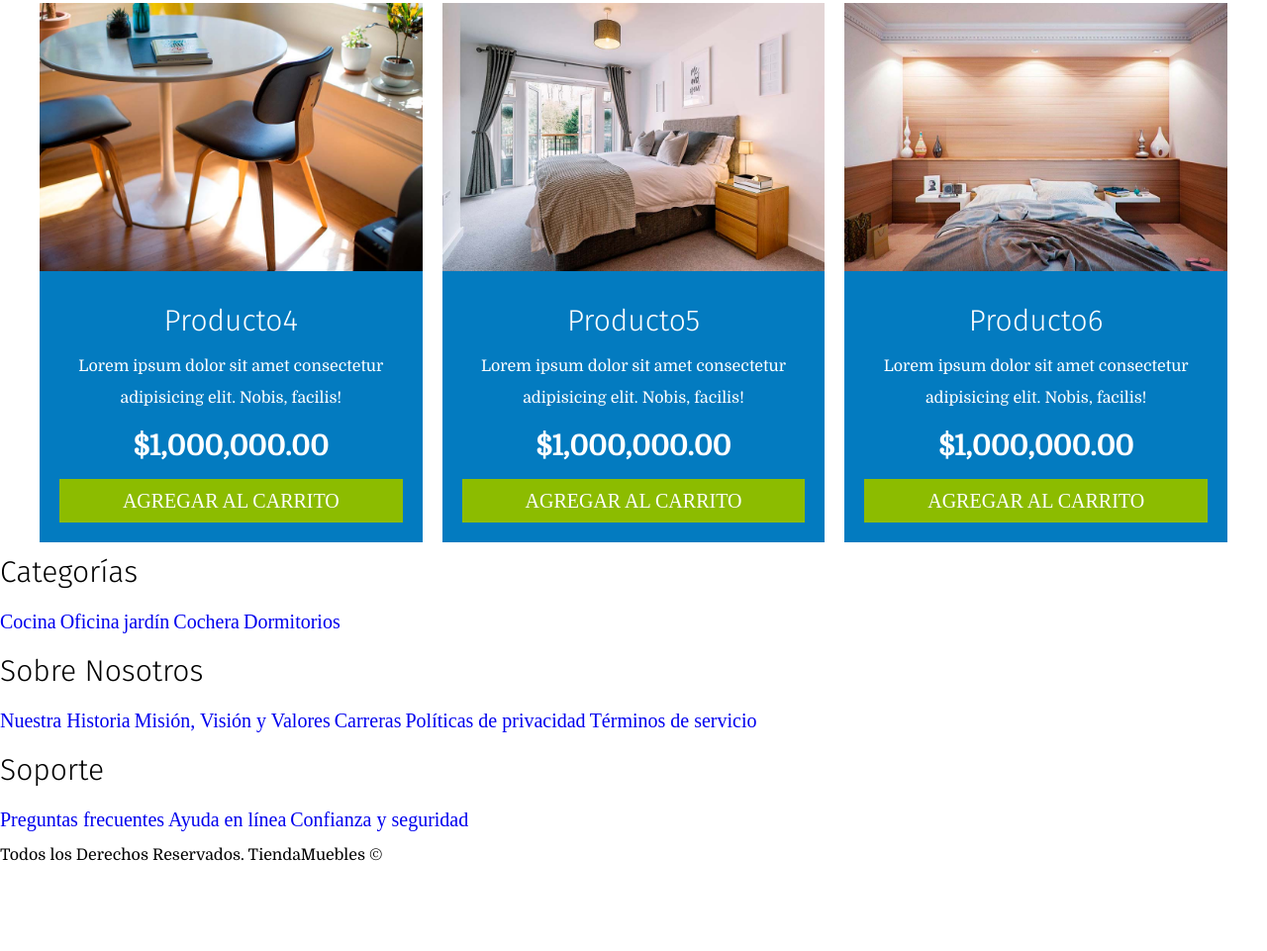
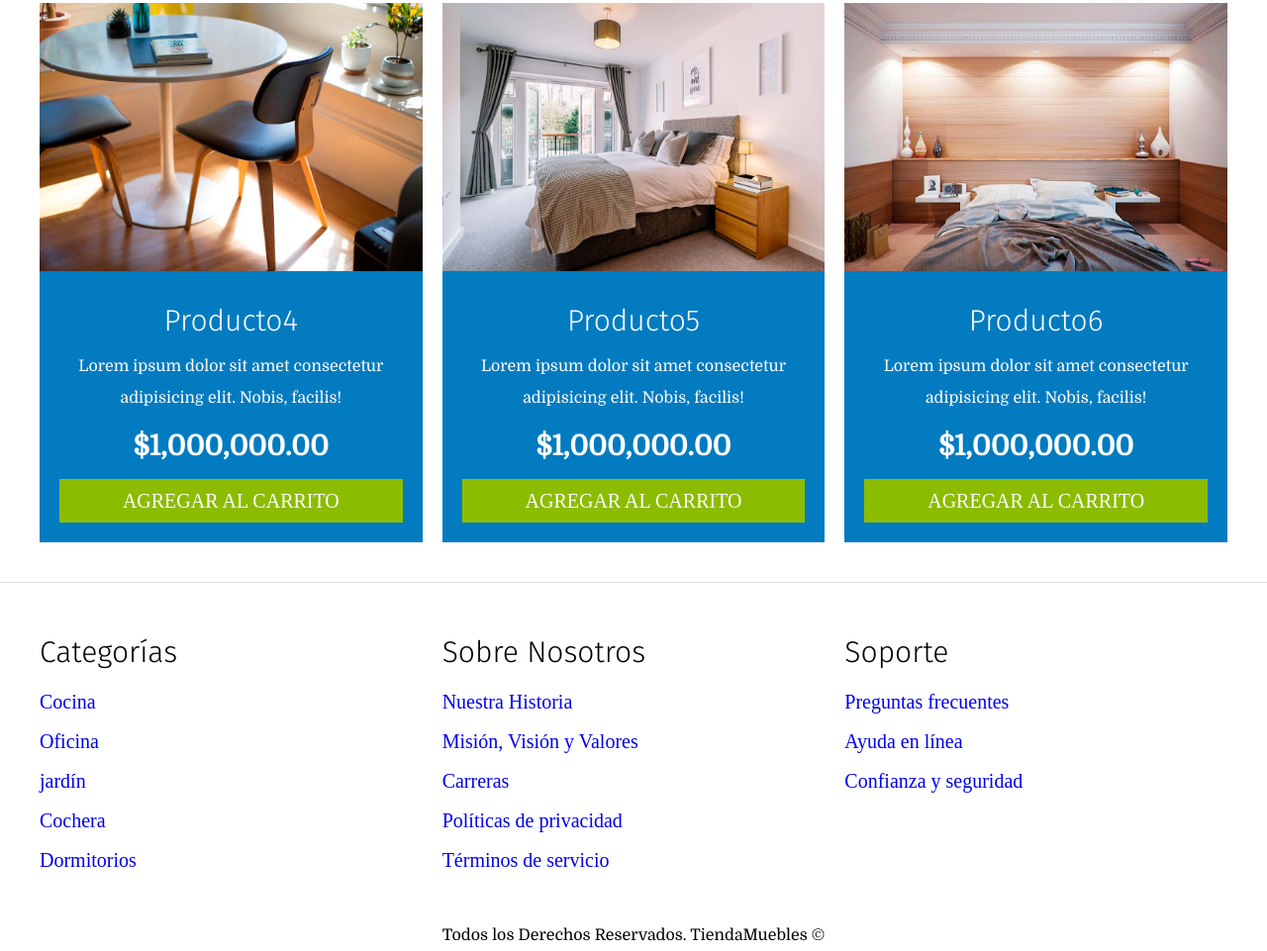
Before and after one commit to OneAlpacaMore/eCommerce_tienda_muebles, a plain HTML site: page index.html in a window 1280 px wide. Shown: the part 2852-3813 px from the top of the page at 99% size. Before the commit the page ends 3732 px from the top, so only its background shows below. Drawn offline with nearby package versions, Linux system fonts and the light colour scheme.

Commit message:
Índice de la página terminado

```diff
--- a/css/styles.css
+++ b/css/styles.css
@@ -36,7 +36,9 @@ a {
     text-decoration: none;
     font-size: 2rem;
 }
-
+a:visited {
+    color: var(--black);
+}
 .container {
      max-width: 120rem;
      margin: 0 auto;
@@ -181,3 +183,20 @@ img{
     font-weight: 900;
 }
 /*Footer*/
+.footer {
+    border-top: 0.1rem solid var(--grey);
+    margin-top: 4rem;
+    padding-top: 4rem;
+}
+.footer-container {
+    display: grid;
+    grid-template-columns: repeat(3, 1fr);
+    gap: 2rem;
+}
+.nav-flex {
+    display: flex;
+    flex-direction: column;
+}
+.footer p {
+    margin-top: 4rem;
+}
--- a/index.html
+++ b/index.html
@@ -152,11 +152,12 @@
 
     </main>
 
-    <footer>
+    <footer class="footer">
+        <div class="footer-container container">
             <div>
                 <h3>Categorías</h3>
 
-            <nav>
+                <nav class="nav-flex">
                     <a href="#">Cocina</a>
                     <a href="#">Oficina</a>
                     <a href="#">jardín</a>
@@ -168,7 +169,7 @@
             <div>
                 <h3>Sobre Nosotros</h3>
 
-            <nav>
+                <nav class="nav-flex">
                     <a href="#">Nuestra Historia</a>
                     <a href="#">Misión, Visión y Valores</a>
                     <a href="#">Carreras</a>
@@ -180,14 +181,14 @@
             <div>
                 <h3>Soporte</h3>
 
-            <nav>
+                <nav class="nav-flex">
                     <a href="#">Preguntas frecuentes</a>
                     <a href="#">Ayuda en línea</a>
                     <a href="#">Confianza y seguridad</a>
                 </nav>
             </div>
-
-        <p>Todos los Derechos Reservados. TiendaMuebles &copy;</p>
+        </div>
+        <p class="text-center">Todos los Derechos Reservados. TiendaMuebles &copy;</p>
     </footer>
 
 </body>
```
Lines whose indentation alone changed are shown as unchanged.
